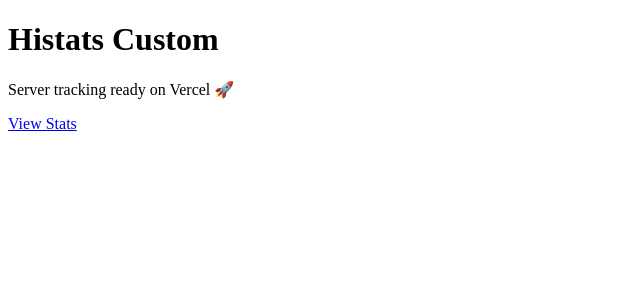
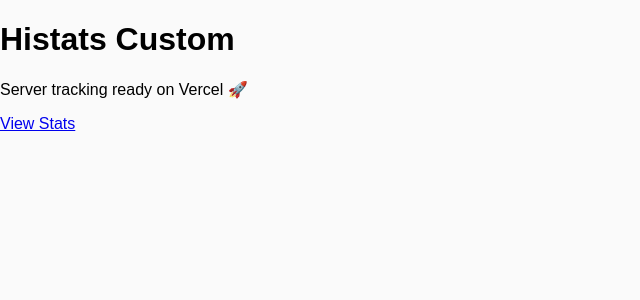
Before and after one commit to hyein89/Histatlol, a Next.js app: page / in a window 1280 px wide. Shown: the top 300 px of the page, without its empty margins (0-640 px from the left). Built offline with nearby package versions, Linux system fonts and the light colour scheme.

Commit message:
Update layout.tsx

```diff
--- a/app/layout.tsx
+++ b/app/layout.tsx
@@ -1,6 +1,6 @@
 export const metadata = {
-  title: "My Custom Histats",
-  description: "Simple website visitor tracker built with Next.js",
+  title: "Histatlol Tracker",
+  description: "Simple visitor counter built with Next.js",
 };
 
 export default function RootLayout({
@@ -13,7 +13,7 @@
       <head>
         <meta name="viewport" content="width=device-width, initial-scale=1" />
       </head>
-      <body className="bg-gray-50 text-gray-900 antialiased">
+      <body style={{ fontFamily: "sans-serif", background: "#fafafa", margin: 0 }}>
         {children}
       </body>
     </html>
```
